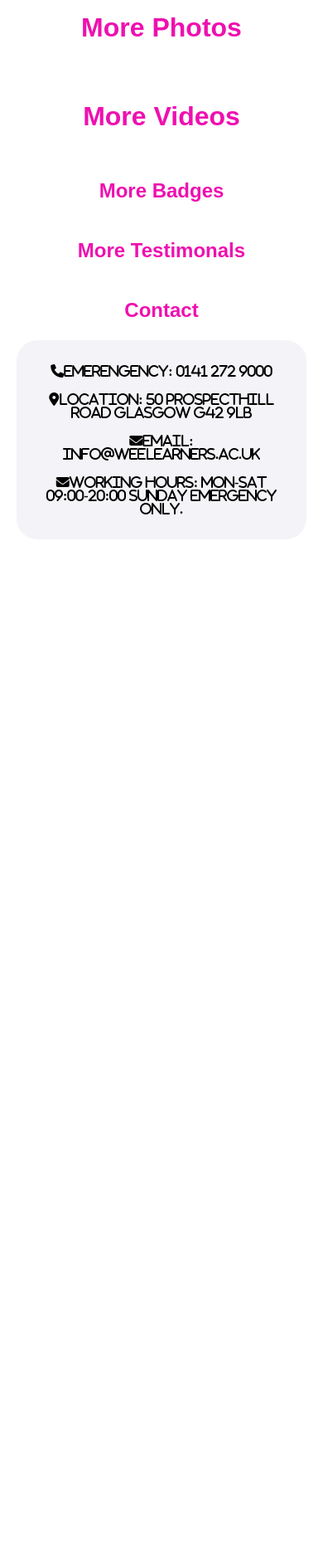
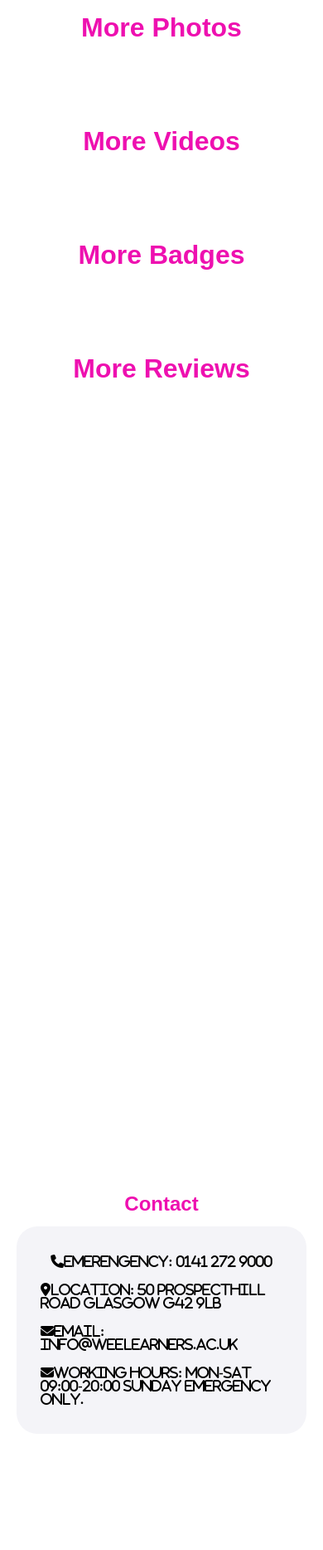
Before and after one commit to asimmian12/GU2, a PHP site: page /GU2/public/moreinfo.php in a window 390 px wide. Shown: the part 76-1944 px from the top of the page at 83% size. Run offline with PHP 8.4, Linux system fonts and the light colour scheme; some libraries are stand-ins or nearby versions.

Commit message:
Refactor sections for improved styling and structure; add ScrollReveal and Swiper functionality to enhance user experience.

```diff
--- a/weelearners/assets/css/style.css
+++ b/weelearners/assets/css/style.css
@@ -220,7 +220,7 @@ section > div {
     background-color: var(--background-color);
     border-radius: 25px;
     overflow: hidden;
-    padding:20px;
+    padding: 20px;
 }
 
 section > div:hover {
@@ -531,14 +531,20 @@ section > div > p {
     justify-content: center;
 }
 
-/* Badge Section */
-.section-badge{
-    display: flex;
-    flex-wrap: wrap;
-    justify-content: center;
-    padding: 20px;
+.section-photo,
+.section-video,
+.section-badge,
+.section-review {
+  margin-bottom: 30px;
 }
 
+.section-game{
+    margin-bottom: 30px;
+}
+
+.section-account-info{
+    margin-bottom: 30px;
+}
 /* Photo */
 .div-photo {
     margin-bottom: 30px;
@@ -583,10 +589,17 @@ section > div > p {
     overflow: hidden;
 }
 
-
 .div-pending-item img {
     max-width: 200px;
     height: auto;
+}
+
+.section-contact{
+    display: flex;
+    align-items: center;
+    justify-content: center;
+    flex-direction: column;
+    margin-top: 230%;
 }
 
 /* Upload Badge's */
@@ -648,7 +661,7 @@ section > div > p {
     justify-content: center;
     padding: 3%;
     margin: 5%;
-    height: 100vh;
+    /* height: 100vh; */
     border-radius: 5px;
     background-color: var(--background-colour);
 }
@@ -667,7 +680,6 @@ section > div > p {
     gap: 5%;
     margin: 2px;
 }
-
 
 /* .div-user-badge-item */
 .div-user-badge-item{
@@ -770,6 +782,7 @@ section > div > p {
     }
 
     .section-contact-info {
+        margin-top: 5%;
         min-width: 5%;
     }
 
@@ -853,6 +866,7 @@ section > div > p {
         background-color: var(--footer-background-color);
     }
     .section-contact-info {
+        margin-top: 3%;
         min-width: 8%;
     }
     .section-banner img {
--- a/weelearners/assets/js/script.js
+++ b/weelearners/assets/js/script.js
@@ -1,9 +1,157 @@
-var hamburgerMenu = document.querySelector('.div-hamburger-menu');
-var navLinks = document.querySelector('.ul-nav-links');
+document.addEventListener("DOMContentLoaded", function () {
+  var hamburgerMenu = document.querySelector('.div-hamburger-menu');
+  var navLinks = document.querySelector('.ul-nav-links');
 
-hamburgerMenu.addEventListener('click', () => {
-    hamburgerMenu.classList.toggle('active');
-    navLinks.classList.toggle('open');
+  if (hamburgerMenu && navLinks) {
+    hamburgerMenu.addEventListener('click', () => {
+      hamburgerMenu.classList.toggle('active');
+      navLinks.classList.toggle('open');
+    });
+  }
+})
+
+
+
+// The js code can provide functionality to create a variable for ScrollReveal animations
+var scrollRevealOption = {
+  distance: "50px",
+  origin: "bottom",
+  duration: 1000,
+};
+
+// This js code can provide functionality to create a variable for Swiper for navigation
+var swiper = new Swiper(".swiper", {
+  loop: true,
+  pagination: {
+    el: ".swiper-pagination",
+  },
+});
+
+// The js code can provide functionality to reveal sections with ScrollReveal for .section-user-info
+ScrollReveal().reveal(".section-user-info", {
+  ...scrollRevealOption,
+});
+
+
+// The js code can provide functionality to reveal sections with ScrollReveal for .section-badge
+ScrollReveal().reveal(".section-badge", {
+  ...scrollRevealOption,
+});
+
+
+// The js code can provide functionality to reveal sections with ScrollReveal for .div-users-info
+ScrollReveal().reveal(".div-users-info", {
+  ...scrollRevealOption,
+});
+
+// The js code can provide functionality to reveal sections with ScrollReveal for .section-account-info
+ScrollReveal().reveal(".section-account-info", {
+  ...scrollRevealOption,
+});
+
+// The js code can provide functionality to reveal sections with ScrollReveal for .section-uploads
+ScrollReveal().reveal(".section-uploads", {
+  ...scrollRevealOption,
+});
+
+
+// The js code can provide functionality to reveal sections with ScrollReveal for .footer__col
+ScrollReveal().reveal(".footer__col", {
+  ...scrollRevealOption,
+});
+
+// The js code can provide functionality to reveal sections with ScrollReveal for .section-register-form
+ScrollReveal().reveal(".section-register-form", {
+  ...scrollRevealOption,
+});
+
+// The js code can provide functionality to reveal sections with ScrollReveal for .section-login-form
+ScrollReveal().reveal(".section-login-form", {
+  ...scrollRevealOption,
+});
+
+// The js code can provide functionality to reveal sections with ScrollReveal for .section-contact-form
+ScrollReveal().reveal(".section-contact-form", {
+  ...scrollRevealOption,
+});
+
+// The js code can provide functionality to reveal sections with ScrollReveal for .div-photo
+ScrollReveal().reveal(".div-photo", {
+  ...scrollRevealOption,
+});
+
+// The js code can provide functionality to reveal sections with ScrollReveal for .section-photo
+ScrollReveal().reveal(".section-photo ", {
+  ...scrollRevealOption,
+});
+
+// The js code can provide functionality to reveal sections with ScrollReveal for .section-badge
+ScrollReveal().reveal(".section-badge ", {
+  ...scrollRevealOption,
+});
+
+// The js code can provide functionality to reveal sections with ScrollReveal for .section-videos
+ScrollReveal().reveal(".section-videos ", {
+  ...scrollRevealOption,
+});
+
+// The js code can provide functionality to reveal sections with ScrollReveal for .section-reviews
+ScrollReveal().reveal(".section-reviews ", {
+  ...scrollRevealOption,
+});
+
+// The js code can provide functionality to reveal sections with ScrollReveal for .div-pending-item
+ScrollReveal().reveal(".div-pending-item", {
+  ...scrollRevealOption,
+});
+
+// The js code can provide functionality to reveal sections with ScrollReveal for .div-badge
+ScrollReveal().reveal(".div-badge", {
+  ...scrollRevealOption,
+});
+
+// The js code can provide functionality to reveal sections with ScrollReveal for .div-video
+ScrollReveal().reveal(".div-video", {
+  ...scrollRevealOption,
+});
+
+// The js code can provide functionality to reveal sections with ScrollReveal for .div-review
+ScrollReveal().reveal(".div-review", {
+  ...scrollRevealOption,
+});
+
+// The js code can provide functionality to reveal sections with ScrollReveal for .nav-navbar
+ScrollReveal().reveal(".nav-navbar", {
+  ...scrollRevealOption,
+});
+
+// The js code can provide functionality to reveal sections with ScrollReveal for .paragraph-text
+ScrollReveal().reveal(".paragraph-text", {
+  ...scrollRevealOption,
+});
+
+// The js code can provide functionality to reveal sections with ScrollReveal for .main-heading
+ScrollReveal().reveal(".main-heading", {
+  ...scrollRevealOption,
+});
+
+// The js code can provide functionality to reveal sections with ScrollReveal for .section-game
+ScrollReveal().reveal(".h1-heading-center", {
+  ...scrollRevealOption,
+});
+
+// The js code can provide functionality to reveal sections with ScrollReveal for .section-game
+ScrollReveal().reveal(".h2-secondary-colour", {
+  ...scrollRevealOption,
+});
+
+// The js code can provide functionality to reveal sections with ScrollReveal for .section-game
+ScrollReveal().reveal(".section-game", {
+  ...scrollRevealOption,
+});
+// The js code can provide functionality to reveal sections with ScrollReveal for .section-banner
+ScrollReveal().reveal(".section-banner", {
+  ...scrollRevealOption,
 });
 
 
--- a/weelearners/includes/footer.php
+++ b/weelearners/includes/footer.php
@@ -61,6 +61,9 @@
   </section>
 </footer>
 
+<!-- The Scroll Reveal  -->
+<script src="https://unpkg.com/scrollreveal"></script>
 <script src="assets/js/script.js"></script>
+<script src="https://cdn.jsdelivr.net/npm/swiper@11/swiper-bundle.min.js"></script>
 </body>
 </html>
--- a/weelearners/includes/header.php
+++ b/weelearners/includes/header.php
@@ -17,6 +17,7 @@
     <meta name="description" content="Wee Learner has been the go-to platform for parents, carers, and children love coming to us. Our website connects Parents and Carers of their kids, ranging from Special Needs and to Normal Kids. Whether you're searching for a Nursary, for your kids, or want to apply for being a helper, WeeLearnersAM.com provide an easy-to-use platform where users can explore a diverse range of badge records, apply for being a helper, etc.">
     <meta name="author" content="Asim Main">
     <link rel="apple-touch-icon" sizes="180x180" href="<?= ROOT_DIR ?>assets/favicon_io/apple-touch-icon.png">
+    <link rel="stylesheet" href="https://cdn.jsdelivr.net/npm/swiper@11/swiper-bundle.min.css"/>
     <link rel="icon" type="image/png" sizes="32x32" href="<?= ROOT_DIR ?>assets/favicon_io/favicon-32x32.png">
     <link rel="icon" type="image/png" sizes="16x16" href="<?= ROOT_DIR ?>assets/favicon_io/favicon-16x16.png">
     <link href="https://cdn.jsdelivr.net/npm/remixicon@4.1.0/fonts/remixicon.css" rel="stylesheet"/>
--- a/weelearners/public/admin/allUsers.php
+++ b/weelearners/public/admin/allUsers.php
@@ -23,8 +23,8 @@ $user->bind_result($userID, $username, $email, $role, $isAdmin);
     <?php endwhile; ?>
 </section>
 
-<h2 class="h2-secondary-colour">Contact</h2>
-<section class="footer__col">
+<section class="section-contact">
+    <h2 class="h2-secondary-colour">Contact</h2>
       <!-- The text container for footer__address -->
       <div class="section-contact-info">
           <p class="paragraph-text"><i class="fa-solid fa-phone">Emerengency:   0141 272 9000</i></p>
--- a/weelearners/public/admin/index.php
+++ b/weelearners/public/admin/index.php
@@ -69,8 +69,9 @@ $users->bind_result($userID, $username, $email, $role, $isActive, $name, $releas
     </section>
 </div>
 
-<h2 class="h2-secondary-colour">Contact</h2>
-<section class="footer__col">
+
+<section class="section-contact">
+    <h2 class="h2-secondary-colour">Contact</h2>
       <!-- The text container for footer__address -->
       <div class="section-contact-info">
           <p class="paragraph-text"><i class="fa-solid fa-phone">Emerengency:   0141 272 9000</i></p>
--- a/weelearners/public/admin/pending.php
+++ b/weelearners/public/admin/pending.php
@@ -176,8 +176,9 @@ $publishedReviews->bind_result($tID, $tName, $tDesc, $tUserID);
     </section>
 </div>
 
-<h2 class="h2-secondary-colour">Contact</h2>
-<section class="footer__col">
+
+<section class="section-contact">
+    <h2 class="h2-secondary-colour">Contact</h2>
       <!-- The text container for footer__address -->
       <div class="section-contact-info">
           <p class="paragraph-text"><i class="fa-solid fa-phone">Emerengency:   0141 272 9000</i></p>
--- a/weelearners/public/badge.php
+++ b/weelearners/public/badge.php
@@ -36,8 +36,9 @@ $badge->bind_result($bID, $bName, $bDesc, $bUserID, $bImage);
     <?php endwhile ?>
 </section>
 
-<h2 class="h2-secondary-colour">Contact</h2>
-<section class="footer__col">
+
+<section class="section-contact">
+    <h2 class="h2-secondary-colour">Contact</h2>
       <!-- The text container for footer__address -->
       <div class="section-contact-info">
           <p class="paragraph-text"><i class="fa-solid fa-phone">Emerengency:   0141 272 9000</i></p>
--- a/weelearners/public/games/games.php
+++ b/weelearners/public/games/games.php
@@ -29,7 +29,7 @@ function fetchFromApi($json_file) {
 
 <h1 class="h2-secondary-colour">Games</h1>
 
-<section>
+<section class="section-game">
     <?php for ($i = 0; $i < count($games); $i++): ?>
         <?php $game = $games[$i]; ?>
         <div>
--- a/weelearners/public/login/index.php
+++ b/weelearners/public/login/index.php
@@ -28,8 +28,9 @@ include 'includes/header.php';
         </form>
         <!-- <div class="msg"></div> -->
     </section>
-<h2 class="h2-secondary-colour">Contact</h2>
-<section class="footer__col">
+
+<section class="section-contact">
+    <h2 class="h2-secondary-colour">Contact</h2>
       <!-- The text container for footer__address -->
       <div class="section-contact-info">
           <p class="paragraph-text"><i class="fa-solid fa-phone">Emerengency:   0141 272 9000</i></p>
--- a/weelearners/public/moreinfo.php
+++ b/weelearners/public/moreinfo.php
@@ -66,7 +66,7 @@ if ($testimonalsID == true) {
 ?>
 
 <h1 class="h1-heading-center">More Photos</h1>
-<section>
+<section class="section-photo">
     <?php if ($photoID == true) : while ($photo->fetch()) : ?>
         <div>
             <h2 class="main-heading"><?= htmlspecialchars($pName ?? 'No Photo name is available') ?></h2>
@@ -80,7 +80,7 @@ if ($testimonalsID == true) {
 </section>
 
 <h1 class="h1-heading-center">More Videos</h1>
-<section>
+<section class="section-video">
     <?php if ($videoID == true) : while ($video->fetch()) : ?>
         <div>
             <h2 class="main-heading"><?= htmlspecialchars($vTitle ?? 'No Video title available') ?></h2>
@@ -93,8 +93,8 @@ if ($testimonalsID == true) {
     <?php endwhile; endif; ?>
 </section>
 
-<h2 class="h2-secondary-colour">More Badges</h2>
-<section>
+<h1 class="h1-heading-center">More Badges</h1>
+<section class="section-badge">
     <?php if ($badgeID == true) : while ($badge->fetch()) : ?>
         <div>
             <h2 class="main-heading"><?= htmlspecialchars($bName ?? '') ?></h2>
@@ -106,8 +106,8 @@ if ($testimonalsID == true) {
     <?php endwhile; endif; ?>
 </section>
 
-<h2 class="h2-secondary-colour">More Testimonals</h2>
-<section>
+<h1 class="h1-heading-center">More Reviews</h1>
+<section class="section-review">
     <?php if ($testimonalsID == true) : while ($testimonals->fetch()) : ?>
         <div>
             <h2 class="main-heading"><?= htmlspecialchars($tName ?? '') ?></h2>
@@ -118,16 +118,16 @@ if ($testimonalsID == true) {
     <?php endwhile; endif; ?>
 </section>
 
-<h2 class="h2-secondary-colour">Contact</h2>
-    <section class="footer__col">
+<section class="section-contact">
+    <h2 class="h2-secondary-colour">Contact</h2>
       <!-- The text container for footer__address -->
       <div class="section-contact-info">
           <p class="paragraph-text"><i class="fa-solid fa-phone">Emerengency:   0141 272 9000</i></p>
           <p class="paragraph-text"><i class="fa-solid fa-location-dot">Location:    50 Prospecthill Road Glasgow G42 9LB</i></p>
           <p class="paragraph-text"><i class="fa-solid fa-envelope">Email:   info@weelearners.ac.uk</i></p>
           <p class="paragraph-text"><i class="fa-solid fa-envelope">Working Hours:    Mon-Sat 09:00-20:00 Sunday emergency only.</i></p>
-        </div>
-    </section>
+    </div>
+</section>
 
-<script src="../assets/js/script.js"></script>
+<script src="<?= ROOT_DIR ?>assets/js/script.js"></script>
 <?php include '../includes/footer.php'; ?>
--- a/weelearners/public/register/index.php
+++ b/weelearners/public/register/index.php
@@ -31,8 +31,9 @@ include 'includes/header.php';
     <!-- <div class="msg"></div>  -->
  </section>
 
-<h2 class="h2-secondary-colour">Contact</h2>
-<section class="footer__col">
+
+<section class="section-contact">
+    <h2 class="h2-secondary-colour">Contact</h2>
       <!-- The text container for footer__address -->
       <div class="section-contact-info">
           <p class="paragraph-text"><i class="fa-solid fa-phone">Emerengency:   0141 272 9000</i></p>
--- a/weelearners/public/user/account.php
+++ b/weelearners/public/user/account.php
@@ -83,8 +83,9 @@ if ($_SERVER['REQUEST_METHOD'] == 'POST' && !empty($_FILES['section-profile-pict
     </form>
 </section>
 
-<h2 class="h2-secondary-colour">Contact</h2>
-<section class="footer__col">
+
+<section class="section-contact">
+    <h2 class="h2-secondary-colour">Contact</h2>
       <!-- The text container for footer__address -->
       <div class="section-contact-info">
           <p class="paragraph-text"><i class="fa-solid fa-phone">Emerengency:   0141 272 9000</i></p>
--- a/weelearners/public/user/upload.php
+++ b/weelearners/public/user/upload.php
@@ -54,8 +54,9 @@ $uploads->bind_result($badgeID, $badgeName, $badgeDescription, $badgeImage);
     </section>
 </section>
 
-<h2 class="h2-secondary-colour">Contact</h2>
-<section class="footer__col">
+
+<section class="section-contact">
+    <h2 class="h2-secondary-colour">Contact</h2>
       <!-- The text container for footer__address -->
       <div class="section-contact-info">
           <p class="paragraph-text"><i class="fa-solid fa-phone">Emerengency:   0141 272 9000</i></p>
```
Also changed, not shown: weelearners/public/contact/contact.php (+4 -3 lines), weelearners/public/index.php (+7 -6 lines), weelearners/public/user/index.php (+4 -3 lines).
